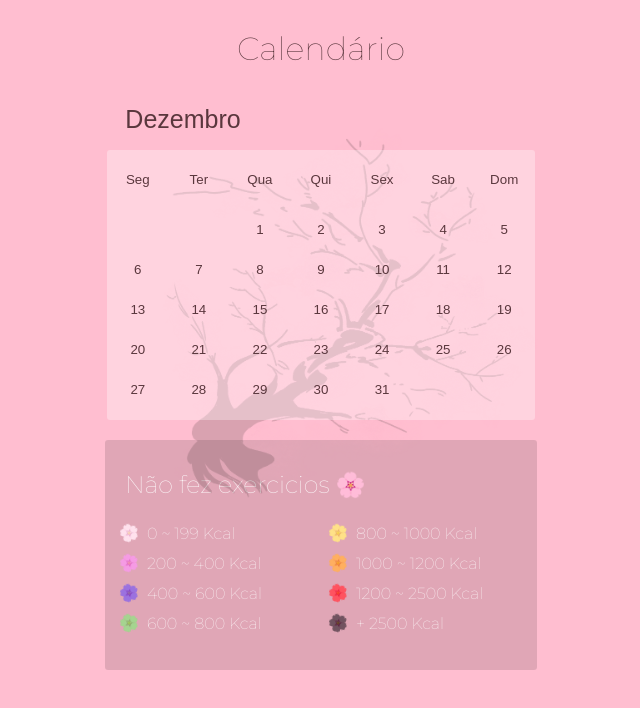
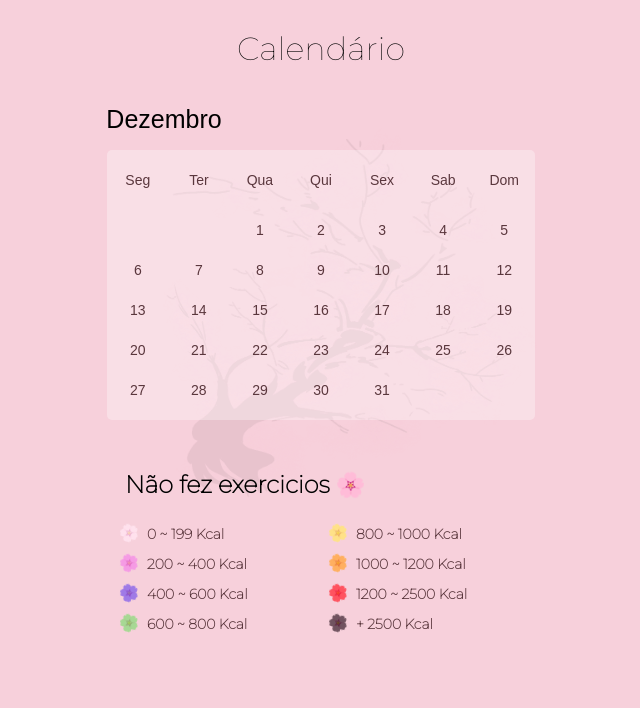
Before and after one commit to vinicius-mns/Calories-Tracker, a React (Create React App) app: page /calendar_tracker/Dezembro/2021 in a window 1280 px wide. Shown: the top 708 px of the page, without its empty margins (319-959 px from the left). Built offline with nearby package versions, Linux system fonts and the light colour scheme.

Commit message:
Melhorando visibilidade

```diff
--- a/src/index.css
+++ b/src/index.css
@@ -10,15 +10,16 @@ h3 {
 }
 
 h1 {
-  font-weight: 400;
+  font-weight: 500;
 }
 
 h2 {
-  font-weight: 200;
+  font-weight: 300;
 }
 
 p, span {
-  font-weight: 300;
+  font-weight: 390;
+  font-size: 14px;
 }
 
 code {
--- a/src/styles/App.css
+++ b/src/styles/App.css
@@ -1,9 +1,9 @@
 * {
-  color: #5a373d;
-  background-color: #ffbed0;
+  color: balck;
+  background-color: #f7d0db;
   max-width: 450px;
   text-decoration: none;
-  border-radius: 3px;
+  border-radius: 5px;
 }
 
 p {
--- a/src/styles/calendarTracker.css
+++ b/src/styles/calendarTracker.css
@@ -21,7 +21,7 @@
   display: flex;
   justify-content: center;
   align-items: center;
-  margin-left: 22px;
+  margin-left: 3px;
 }
 
 .calendarTracker button h2 {
@@ -33,4 +33,5 @@
   background-color: transparent;
   z-index: 1;
   margin-top: 120px;
+  opacity: 40%;
 }
--- a/src/styles/modal.css
+++ b/src/styles/modal.css
@@ -20,14 +20,6 @@
 
 .modal button {
   background-color: rgba(255, 255, 255, 0.466);
-}
-
-.modal h2, h3 {
-  color: #5a373d;
-}
-
-.desmontar h2, h3 {
-  color: #5a373d;
 }
 
 ::placeholder {
@@ -427,6 +419,7 @@ textarea :focus {
 }
 
 .vidro {
+  border-radius: 0px;
   z-index: 3;
   top: 0;
   margin: 0;
--- a/src/styles/table.css
+++ b/src/styles/table.css
@@ -1,18 +1,9 @@
 .guideContainer {
-  background-color: rgba(0, 0, 0, 0.123);
   width: 96%;
   margin-top: 20px;
   overflow-y: auto;
   overflow-x: hidden;
   height: 230px;
-}
-
-.guideContainer h2 {
-  color: white;
-}
-
-.guideContainer p {
-  color: white;
 }
 
 
@@ -23,6 +14,7 @@
 
 .guideContainer h2 {
   margin-left: 20px;
+  font-weight: 600;
 }
 
 .tableValues div {
@@ -43,7 +35,9 @@
 
 .tableValues p {
   margin-left: 8px;
+  font-weight: 600;
 }
+
 
 
 .simT::after {
```
